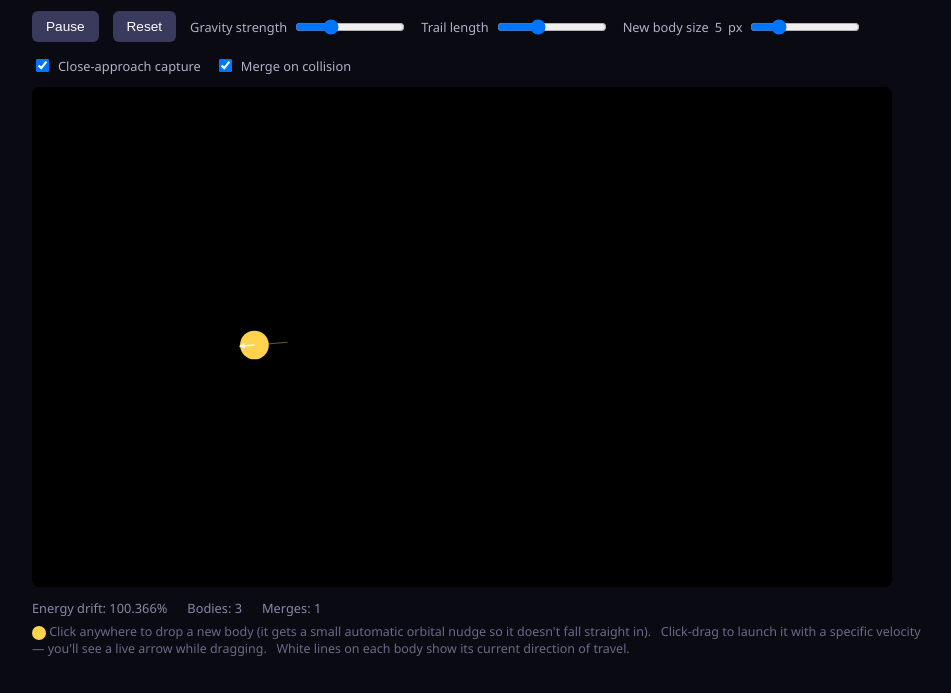
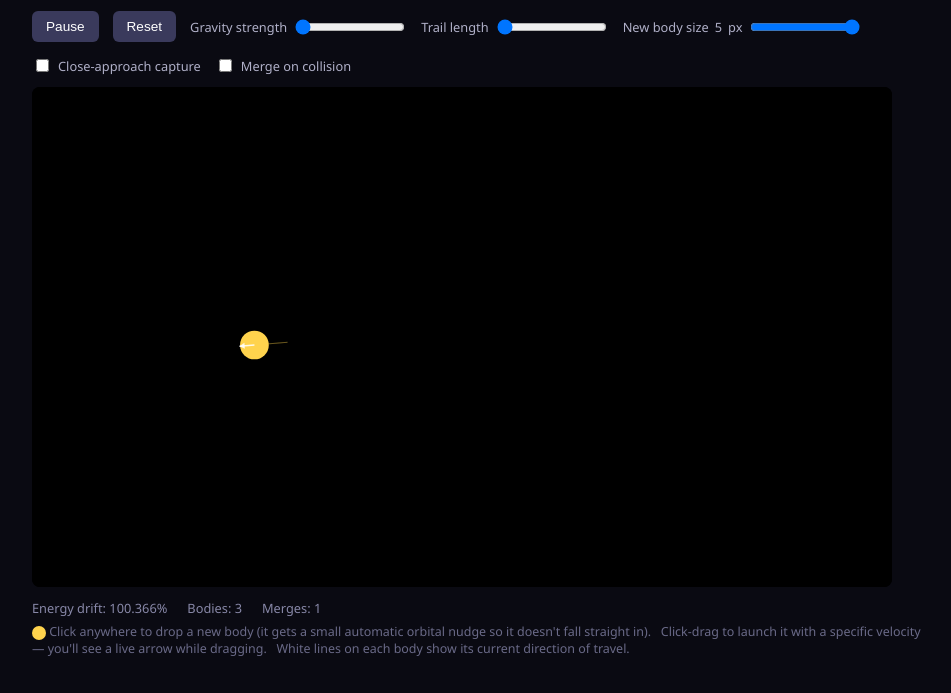
Before and after one commit to yaseen-moh/orbital-nbody-simulator, a plain HTML site: page demo/index.html in a window 1280 px wide. Shown: the part 107-800 px from the top of the page, without its empty margins (158-1109 px from the left). Drawn offline with Linux system fonts and the light colour scheme.

Commit message:
Update gravity and trail slider values in HTML

```diff
--- a/demo/index.html
+++ b/demo/index.html
@@ -27,12 +27,12 @@
   <div class="controls">
     <button id="pauseBtn">Pause</button>
     <button id="resetBtn">Reset</button>
-    <label>Gravity strength <input type="range" id="gSlider" min="1" max="200" value="60"></label>
-    <label>Trail length <input type="range" id="trailSlider" min="10" max="400" value="150"></label>
+    <label>Gravity strength <input type="range" id="gSlider" min="1" max="200" value="1"></label>
+    <label>Trail length <input type="range" id="trailSlider" min="10" max="400" value="10"></label>
     <label>New body size <span id="radiusVal">5</span>px
-      <input type="range" id="radiusSlider" min="2" max="16" value="5"></label>
-    <label><input type="checkbox" id="avoidCheck" checked> Close-approach capture</label>
-    <label><input type="checkbox" id="mergeCheck" checked> Merge on collision</label>
+      <input type="range" id="radiusSlider" min="2" max="16" value="16"></label>
+    <label><input type="checkbox" id="avoidCheck" unchecked> Close-approach capture</label>
+    <label><input type="checkbox" id="mergeCheck" unchecked> Merge on collision</label>
   </div>
   <canvas id="c" width="860" height="500"></canvas>
   <div id="stats">
@@ -108,7 +108,7 @@ function accelerations(){
       const dx=o.x-b.x, dy=o.y-b.y;
       // Softening length scales with the pair's combined radius. A fixed
       // small softening (as used when bodies stay well separated) lets
-      // acceleration spike enormously during a genuine close approach --
+      // acceleration spikes enormously during a genuine close approach --
       // a classic fixed-timestep N-body artifact where the discrete step
       // can't resolve how fast the force changes right near contact, and
       // ends up injecting spurious kinetic energy instead of an accurate
```
